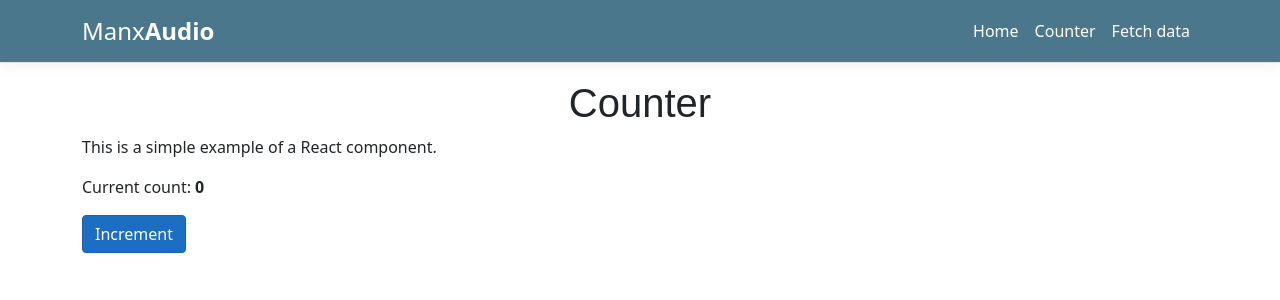
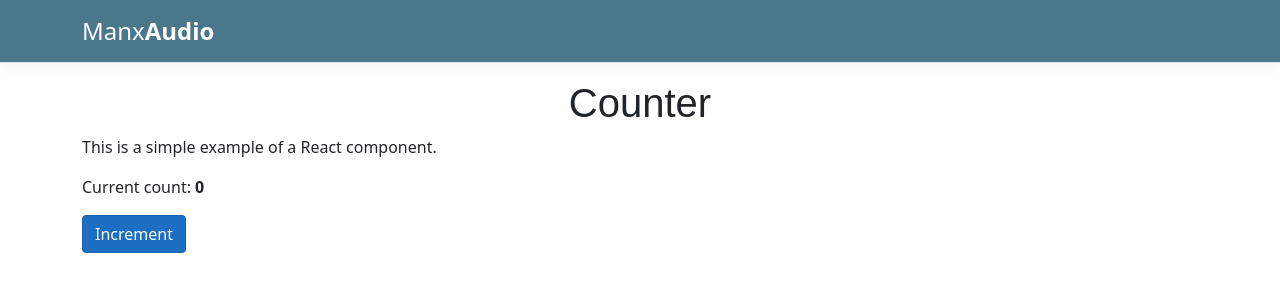
Before and after one commit to david-allison/manx-audio-search, a React (Create React App) app in the folder ManxAudioSearch/ManxAudioSearch/ClientApp/: page /counter in a window 1280 px wide. Shown: the top 300 px of the page. Built offline with nearby package versions, Linux system fonts and the light colour scheme.

Commit message:
remove menu
Only one screen - not needed

```diff
--- a/ManxAudioSearch/ManxAudioSearch/ClientApp/src/components/NavMenu.js
+++ b/ManxAudioSearch/ManxAudioSearch/ClientApp/src/components/NavMenu.js
@@ -30,15 +30,15 @@
             <NavbarToggler onClick={this.toggleNavbar} className="mr-2" />
             <Collapse className="d-sm-inline-flex flex-sm-row-reverse" isOpen={!this.state.collapsed} navbar>
               <ul className="navbar-nav flex-grow">
-                <NavItem>
-                  <NavLink tag={Link} className="text-dark" to="/">Home</NavLink>
-                </NavItem>
-                <NavItem>
-                  <NavLink tag={Link} className="text-dark" to="/counter">Counter</NavLink>
-                </NavItem>
-                <NavItem>
-                  <NavLink tag={Link} className="text-dark" to="/fetch-data">Fetch data</NavLink>
-                </NavItem>
+                {/*<NavItem>*/}
+                {/*  <NavLink tag={Link} className="text-dark" to="/">Home</NavLink>*/}
+                {/*</NavItem>*/}
+                {/*<NavItem>*/}
+                {/*  <NavLink tag={Link} className="text-dark" to="/counter">Counter</NavLink>*/}
+                {/*</NavItem>*/}
+                {/*<NavItem>*/}
+                {/*  <NavLink tag={Link} className="text-dark" to="/fetch-data">Fetch data</NavLink>*/}
+                {/*</NavItem>*/}
               </ul>
             </Collapse>
           </Container>
```
